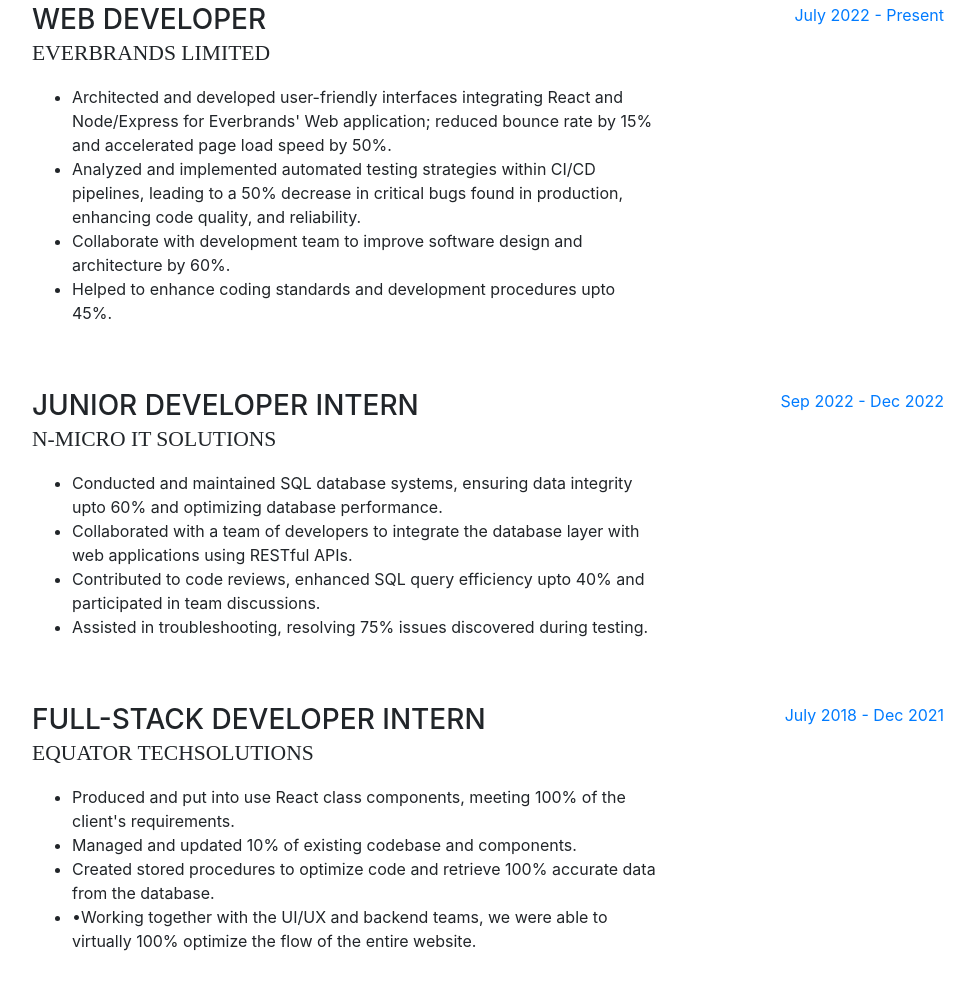
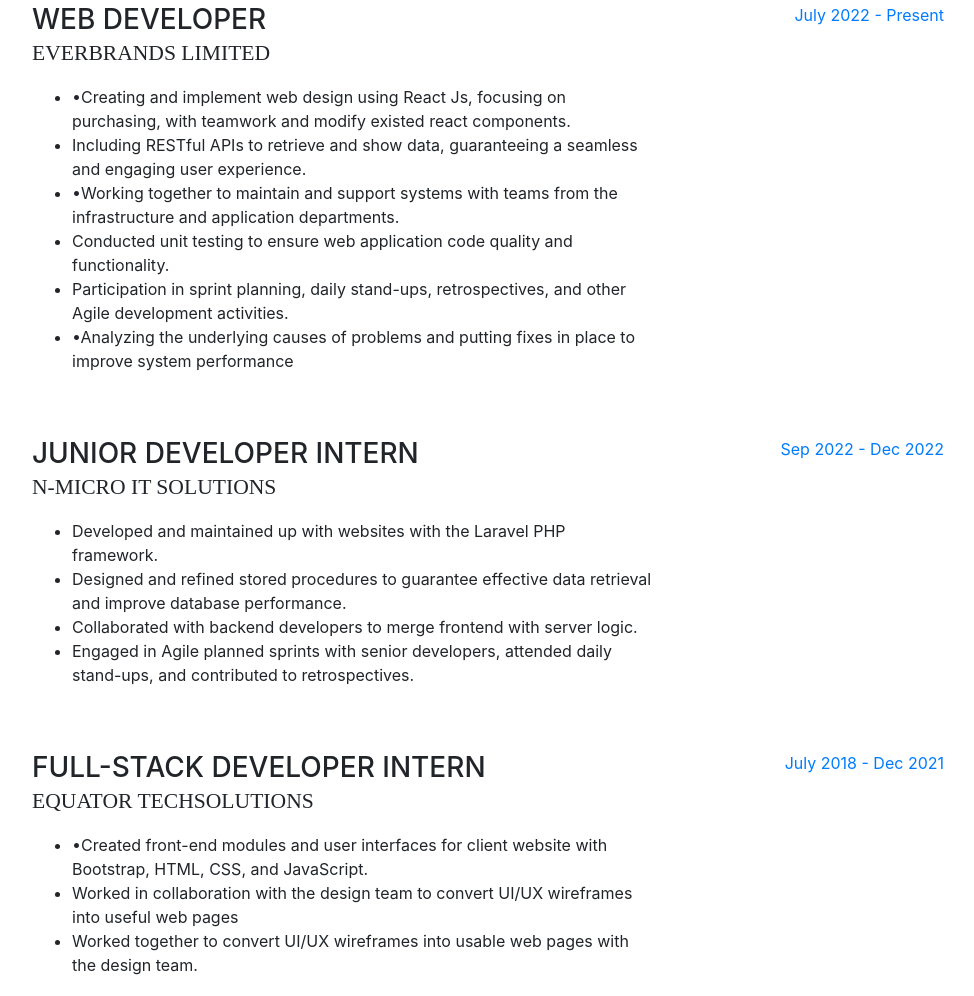
Before and after one commit to vishwa-p/Vishwapatelwebsite, a website with bundled scripts: page index2.html in a window 1280 px wide. Shown: the part 931-1927 px from the top of the page, without its empty margins (288-1262 px from the left). Built offline with nearby package versions, Linux system fonts and the light colour scheme; a web font is replaced by a local one.

Commit message:
experience info changes done

```diff
--- a/index2.html
+++ b/index2.html
@@ -129,14 +129,18 @@
             <h3 class="mb-0">Web Developer</h3>
             <div class="subheading mb-3">Everbrands Limited</div>
             <ul>
-              <li>Architected and developed user-friendly interfaces integrating React and Node/Express for Everbrands'
-                Web application; reduced bounce rate by 15% and accelerated page load speed by 50%.</li>
+              <li>•Creating and implement web design using React Js, focusing on purchasing, with teamwork and modify
+                existed react components.</li>
               <li>
-                Analyzed and implemented automated testing strategies within CI/CD pipelines, leading to a 50% decrease
-                in critical bugs found in production, enhancing code quality, and reliability.
+                Including RESTful APIs to retrieve and show data, guaranteeing a seamless and engaging user experience.
               </li>
-              <li>Collaborate with development team to improve software design and architecture by 60%.</li>
-              <li>Helped to enhance coding standards and development procedures upto 45%.
+              <li>•Working together to maintain and support systems with teams from the infrastructure and application
+                departments.</li>
+              <li>Conducted unit testing to ensure web application code quality and functionality.
+              </li>
+              <li>Participation in sprint planning, daily stand-ups, retrospectives, and other Agile development
+                activities.</li>
+              <li>•Analyzing the underlying causes of problems and putting fixes in place to improve system performance
               </li>
             </ul>
           </div>
@@ -150,14 +154,14 @@
             <h3 class="mb-0">Junior Developer Intern</h3>
             <div class="subheading mb-3">N-MICRO IT SOLUTIONS</div>
             <ul>
-              <li>Conducted and maintained SQL database systems, ensuring data integrity upto 60% and optimizing
-                database performance.</li>
-              <li>Collaborated with a team of developers to integrate the database layer with web applications using
-                RESTful APIs.</li>
-              <li>Contributed to code reviews, enhanced SQL query efficiency upto 40% and participated in team
-                discussions.</li>
-              <li>Assisted in troubleshooting, resolving 75% issues discovered during testing.
+              <li>Developed and maintained up with websites with the Laravel PHP framework.
               </li>
+              <li>Designed and refined stored procedures to guarantee effective data retrieval and improve database
+                performance.</li>
+              <li>
+                Collaborated with backend developers to merge frontend with server logic.
+              </li>
+              <li>Engaged in Agile planned sprints with senior developers, attended daily stand-ups, and contributed to retrospectives.</li>
             </ul>
             <p></p>
           </div>
@@ -171,12 +175,9 @@
             <h3 class="mb-0">Full-Stack Developer Intern</h3>
             <div class="subheading mb-3">Equator TechSolutions</div>
             <ul>
-              <li>Produced and put into use React class components, meeting 100% of the client's requirements.</li>
-              <li>Managed and updated 10% of existing codebase and components.
-              </li>
-              <li>Created stored procedures to optimize code and retrieve 100% accurate data from the database.</li>
-              <li>•Working together with the UI/UX and backend teams, we were able to virtually 100% optimize the flow
-                of the entire website.</li>
+              <li>•Created front-end modules and user interfaces for client website with Bootstrap, HTML, CSS, and JavaScript.</li>
+              <li>Worked in collaboration with the design team to convert UI/UX wireframes into useful web pages</li>
+              <li>Worked together to convert UI/UX wireframes into usable web pages with the design team.</li>
             </ul>
           </div>
           <div class="resume-date text-md-right">
@@ -286,16 +287,13 @@
         <ul class="fa-ul mb-0">
           <li>
             <i class="fa-li fa fa-check"></i>
-            <b> Front-End: </b>HTML5, CSS3, JavaScript ES6, jQuery, XML, React.js,Vue.Js,AJAX , Angular JS,
-            WordPress,TypeScript, Next.js
+            <b> Front-End: </b>HTML5, CSS3, JavaScript, jQuery, XML, React.js
           </li>
           <li>
             <i class="fa-li fa fa-check"></i>
             <b> Back-End: </b>
-            Node Js, Java, PHP Laravel,
-            ASP.NET MVC, Rest API (JSON)
+            PHP Laravel, C# ASP.NET MVC, REST APIs
           </li>
-
           <li>
             <i class="fa-li fa fa-check"></i>
             <b> Database: </b>SQL, MySQL
@@ -310,13 +308,12 @@
           </li>
           <li>
             <i class="fa-li fa fa-check"></i>
-            <b> Concepts: </b>Programming software, Web service design, Object Oriented Design patterns, Cross-Browser
-            Compatibility,Stored Procedure Creation
+            <b> Concepts: </b>SDLC, Website design, Object Oriented Design patterns, MS Office, Database management
           </li>
           <li>
             <i class="fa-li fa fa-check"></i>
-            <b> Interpersonal Skills: </b>Strong analytical, problem-solving, decision-making skills, Communication
-            skills, meet deadlines, Effect Team work
+            <b> Interpersonal Skills: </b>Organization, Initiative, Problem-solving, Client focus, Communication skills,
+            Task prioritization , Team Player and coordination, Judgment
           </li>
           <!-- <li>
             <i class="fa-li fa fa-check"></i>
@@ -364,8 +361,10 @@
               organization.</div>
             <div><a href="https://ever-brands.vercel.app/" target="_blank">
                 <button style="background-color: grey; border-radius: 8px;">Demo</button></a>
-            <a href="https://github.com/vishwa-p/EverBrands" target="_blank">    <button style="background-color: grey; border-radius: 8px;">Code</button>
-              </a></div>
+              <a href="https://github.com/vishwa-p/EverBrands" target="_blank"> <button
+                  style="background-color: grey; border-radius: 8px;">Code</button>
+              </a>
+            </div>
 
           </div>
         </div>
@@ -408,8 +407,10 @@
               best colour combinations to choose outfit.</div>
             <div><a href="https://generate-random-user-nine.vercel.app/" target="_blank">
                 <button style="background-color: grey; border-radius: 8px;">Demo</button></a>
-                <a href="https://github.com/vishwa-p/GenerateRandomUser"><button style="background-color: grey; border-radius: 8px;">Code</button>
-              </a></div>
+              <a href="https://github.com/vishwa-p/GenerateRandomUser"><button
+                  style="background-color: grey; border-radius: 8px;">Code</button>
+              </a>
+            </div>
 
           </div>
         </div>
```
